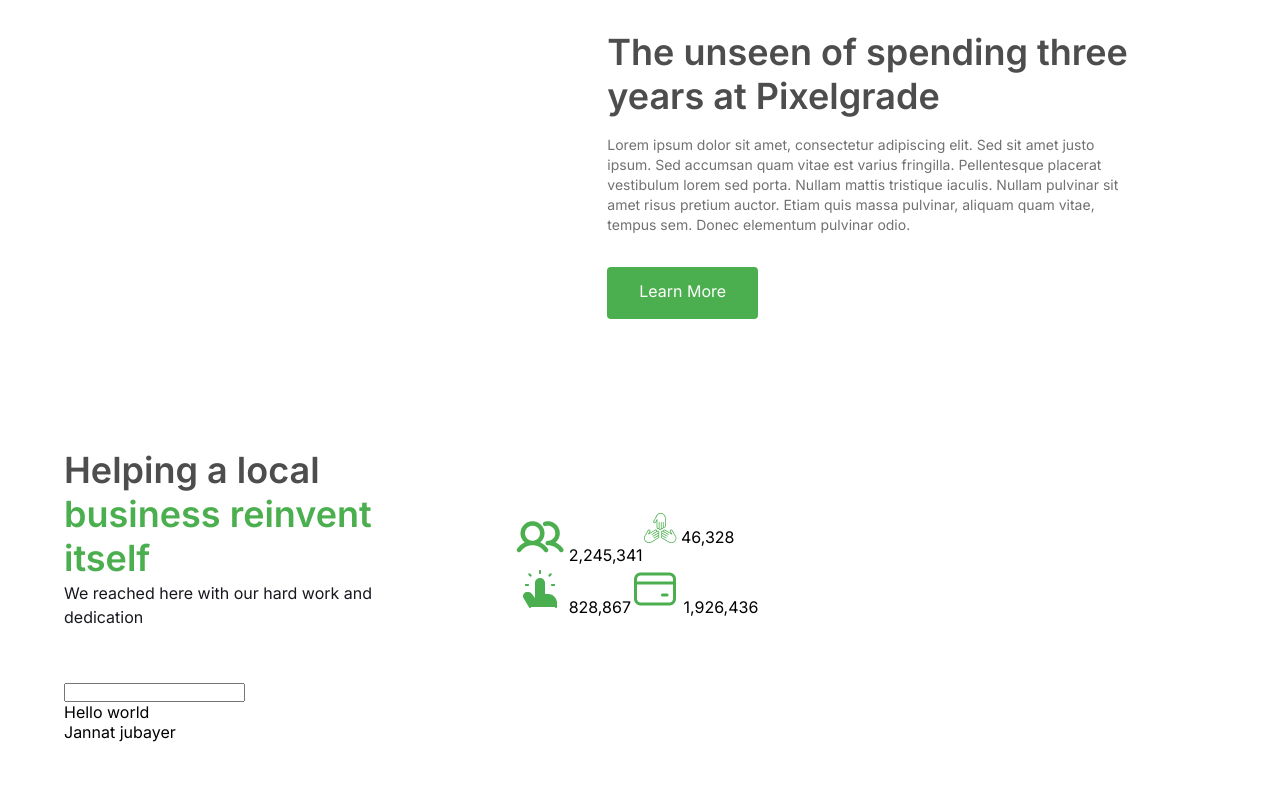
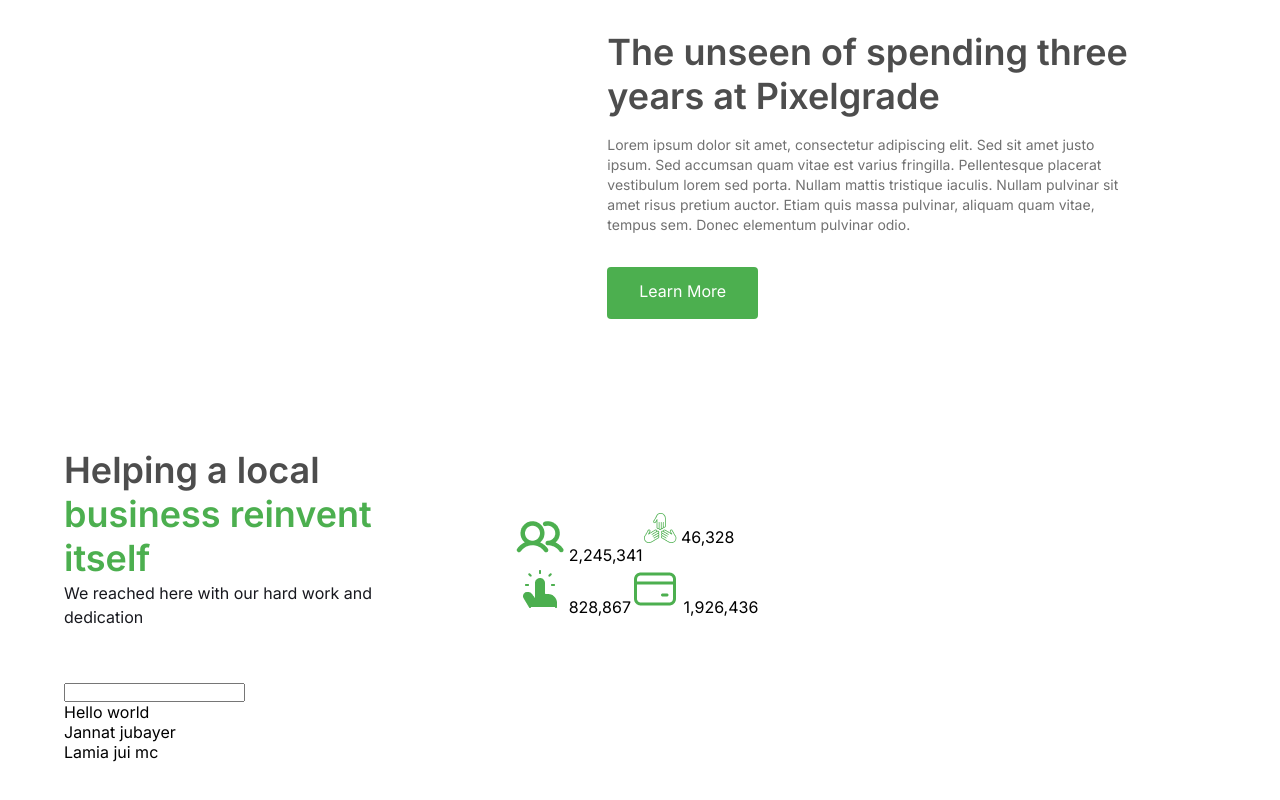
Before and after one commit to lamiabintijui-web/css-hw-3, a plain HTML site: page index.html in a window 1280 px wide. Shown: the part 1485-2285 px from the top of the page. Drawn offline with Linux system fonts and the light colour scheme.

Commit message:
ptag-added

```diff
--- a/index.html
+++ b/index.html
@@ -197,6 +197,7 @@
         <input type="email" class="lamia">
         <p>Hello world</p>
         <p>Jannat  jubayer</p>
+        <p>Lamia jui mc</p>
 
     </div>
 </section>
```
